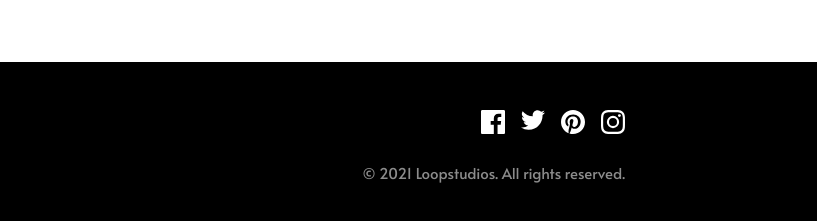
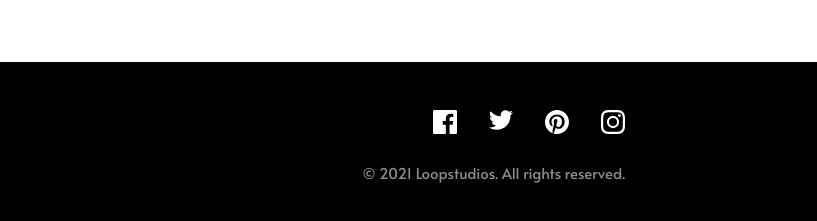
Before and after one commit to Jugo-JS/front-end-mentor, a plain HTML site: page loopstudios-landing-page-main/index.html in a window 1280 px wide. Shown: the part 2201-2422 px from the top of the page, 463-1280 px from the left. Drawn offline with Linux system fonts and the light colour scheme.

Commit message:
final adjuctments to the desktop version

```diff
--- a/loopstudios-landing-page-main/index.html
+++ b/loopstudios-landing-page-main/index.html
@@ -121,26 +121,38 @@
 
       <div class="footer-right">
         <div class="social-icons">
+          <li>
+
             <svg width="24" height="24" xmlns="http://www.w3.org/2000/svg">
               <path
                 d="M22.675 0H1.325C.593 0 0 .593 0 1.325v21.351C0 23.407.593 24 1.325 24H12.82v-9.294H9.692v-3.622h3.128V8.413c0-3.1 1.893-4.788 4.659-4.788 1.325 0 2.463.099 2.795.143v3.24l-1.918.001c-1.504 0-1.795.715-1.795 1.763v2.313h3.587l-.467 3.622h-3.12V24h6.116c.73 0 1.323-.593 1.323-1.325V1.325C24 .593 23.407 0 22.675 0z"
                 fill="#FFF" fill-rule="nonzero" />
             </svg>
+          </li>
+          <li>
+
             <svg width="24" height="20" xmlns="http://www.w3.org/2000/svg">
               <path
                 d="M24 2.557a9.83 9.83 0 01-2.828.775A4.932 4.932 0 0023.337.608a9.864 9.864 0 01-3.127 1.195A4.916 4.916 0 0016.616.248c-3.179 0-5.515 2.966-4.797 6.045A13.978 13.978 0 011.671 1.149a4.93 4.93 0 001.523 6.574 4.903 4.903 0 01-2.229-.616c-.054 2.281 1.581 4.415 3.949 4.89a4.935 4.935 0 01-2.224.084 4.928 4.928 0 004.6 3.419A9.9 9.9 0 010 17.54a13.94 13.94 0 007.548 2.212c9.142 0 14.307-7.721 13.995-14.646A10.025 10.025 0 0024 2.557z"
                 fill="#FFF" fill-rule="nonzero" />
             </svg>
+          </li>
+          <li>
+
             <svg width="24" height="24" xmlns="http://www.w3.org/2000/svg">
               <path
                 d="M12 0C5.373 0 0 5.372 0 12c0 5.084 3.163 9.426 7.627 11.174-.105-.949-.2-2.405.042-3.441.218-.937 1.407-5.965 1.407-5.965s-.359-.719-.359-1.782c0-1.668.967-2.914 2.171-2.914 1.023 0 1.518.769 1.518 1.69 0 1.029-.655 2.568-.994 3.995-.283 1.194.599 2.169 1.777 2.169 2.133 0 3.772-2.249 3.772-5.495 0-2.873-2.064-4.882-5.012-4.882-3.414 0-5.418 2.561-5.418 5.207 0 1.031.397 2.138.893 2.738a.36.36 0 01.083.345l-.333 1.36c-.053.22-.174.267-.402.161-1.499-.698-2.436-2.889-2.436-4.649 0-3.785 2.75-7.262 7.929-7.262 4.163 0 7.398 2.967 7.398 6.931 0 4.136-2.607 7.464-6.227 7.464-1.216 0-2.359-.631-2.75-1.378l-.748 2.853c-.271 1.043-1.002 2.35-1.492 3.146C9.57 23.812 10.763 24 12 24c6.627 0 12-5.373 12-12 0-6.628-5.373-12-12-12z"
                 fill="#FFF" fill-rule="nonzero" />
             </svg>
+          </li>
+          <li>
+
             <svg width="24" height="24" xmlns="http://www.w3.org/2000/svg">
               <path
                 d="M12 2.163c3.204 0 3.584.012 4.85.07 3.252.148 4.771 1.691 4.919 4.919.058 1.265.069 1.645.069 4.849 0 3.205-.012 3.584-.069 4.849-.149 3.225-1.664 4.771-4.919 4.919-1.266.058-1.644.07-4.85.07-3.204 0-3.584-.012-4.849-.07-3.26-.149-4.771-1.699-4.919-4.92-.058-1.265-.07-1.644-.07-4.849 0-3.204.013-3.583.07-4.849.149-3.227 1.664-4.771 4.919-4.919 1.266-.057 1.645-.069 4.849-.069zM12 0C8.741 0 8.333.014 7.053.072 2.695.272.273 2.69.073 7.052.014 8.333 0 8.741 0 12c0 3.259.014 3.668.072 4.948.2 4.358 2.618 6.78 6.98 6.98C8.333 23.986 8.741 24 12 24c3.259 0 3.668-.014 4.948-.072 4.354-.2 6.782-2.618 6.979-6.98.059-1.28.073-1.689.073-4.948 0-3.259-.014-3.667-.072-4.947-.196-4.354-2.617-6.78-6.979-6.98C15.668.014 15.259 0 12 0zm0 5.838a6.162 6.162 0 100 12.324 6.162 6.162 0 000-12.324zM12 16a4 4 0 110-8 4 4 0 010 8zm6.406-11.845a1.44 1.44 0 100 2.881 1.44 1.44 0 000-2.881z"
                 fill="#FFF" fill-rule="nonzero" />
             </svg>
+          </li>
         </div>
         <div class="copyright">© 2021 Loopstudios. All rights reserved.</div>
       </div>
--- a/loopstudios-landing-page-main/style.css
+++ b/loopstudios-landing-page-main/style.css
@@ -231,8 +231,24 @@ footer {
   justify-content: flex-end;
 }
 
-.social-icons svg {
-  margin-left: 1rem;
+.social-icons li {
+  cursor: pointer;
+  position: relative;
+  margin-left: 2rem;
+}
+
+.social-icons li::after {
+  content: "";
+
+  height: 2px;
+  width: 50%;
+  position: absolute;
+  left: 25%;
+  bottom: -50%;
+}
+
+.social-icons li:hover::after {
+  background-color: white;
 }
 
 .copyright {
```
Lines whose indentation alone changed are shown as unchanged.
